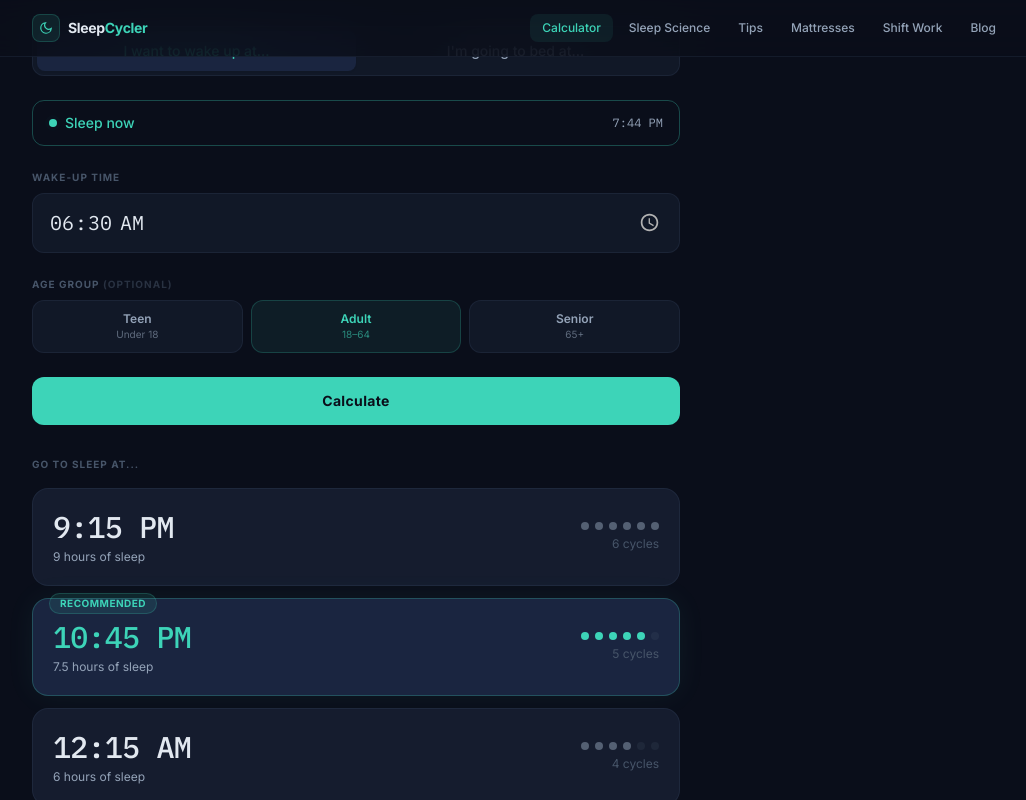
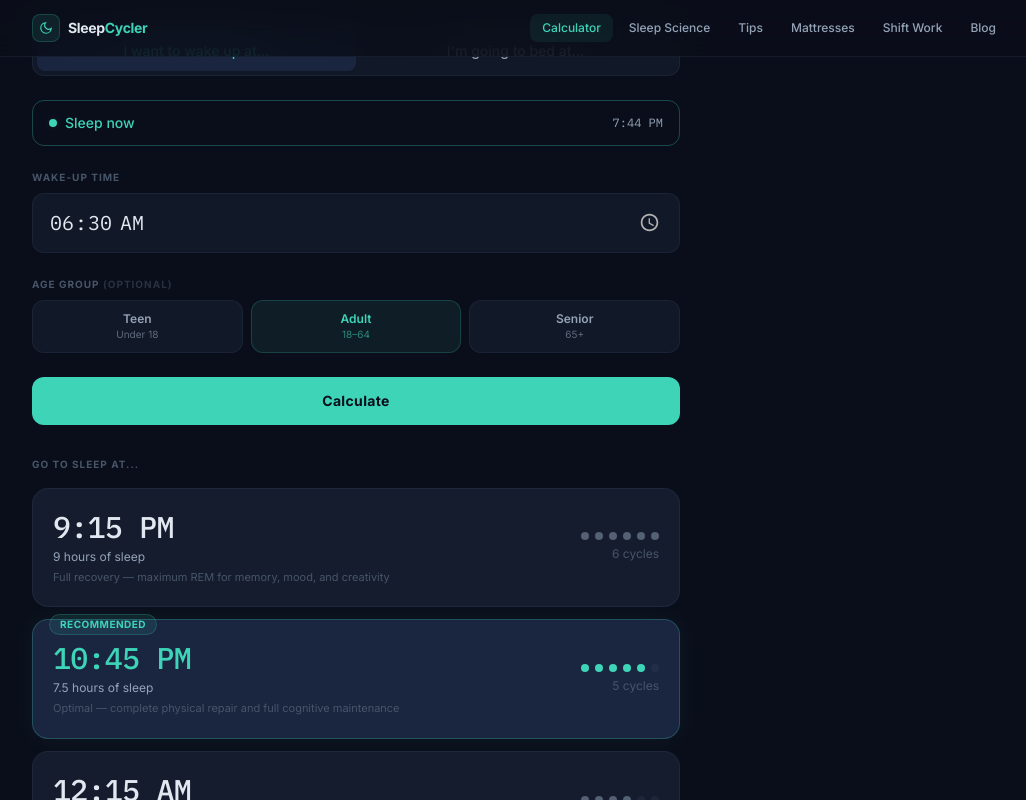
Before and after one commit to James-Hill-864/sleep-calculator, a React (Vite) app: page / in a window 1280 px wide. Both pictures are taken after a click on the button "Calculate". Shown: the part 401-1201 px from the top of the page, without its empty margins (120-1146 px from the left). Built offline with nearby package versions, Linux system fonts and the light colour scheme.

Commit message:
Add cycle description line to each result card

```diff
--- a/src/components/SleepResult.jsx
+++ b/src/components/SleepResult.jsx
@@ -1,6 +1,15 @@
 import { formatTime } from '../utils/sleepMath'
 
+const CYCLE_DESCRIPTIONS = {
+  6: 'Full recovery — maximum REM for memory, mood, and creativity',
+  5: 'Optimal — complete physical repair and full cognitive maintenance',
+  4: 'Functional — physical recovery met, some REM deficit',
+  3: 'Minimal — basic repair only, significant cognitive and emotional impact',
+}
+
 export default function SleepResult({ time, cycles, totalHours, recommended }) {
+  const description = CYCLE_DESCRIPTIONS[cycles] || 'Emergency only — not sustainable beyond one night'
+
   return (
     <div
       className={`relative rounded-2xl p-5 transition-all duration-300 ${
@@ -27,6 +36,9 @@ export default function SleepResult({ time, cycles, totalHours, recommended }) {
           <div className="mt-1 text-xs text-sleep-muted">
             {totalHours} hours of sleep
           </div>
+          <div className="mt-1 text-[11px] text-sleep-faint leading-relaxed">
+            {description}
+          </div>
         </div>
 
         {/* Cycles */}
```
